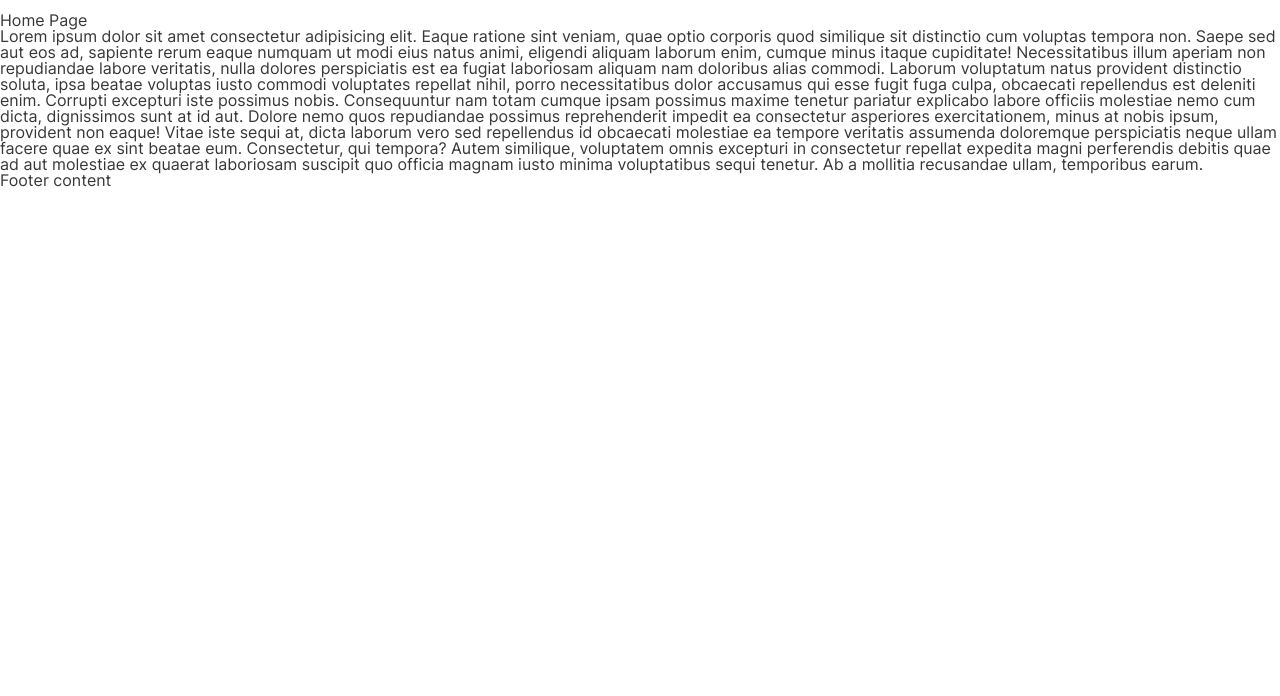
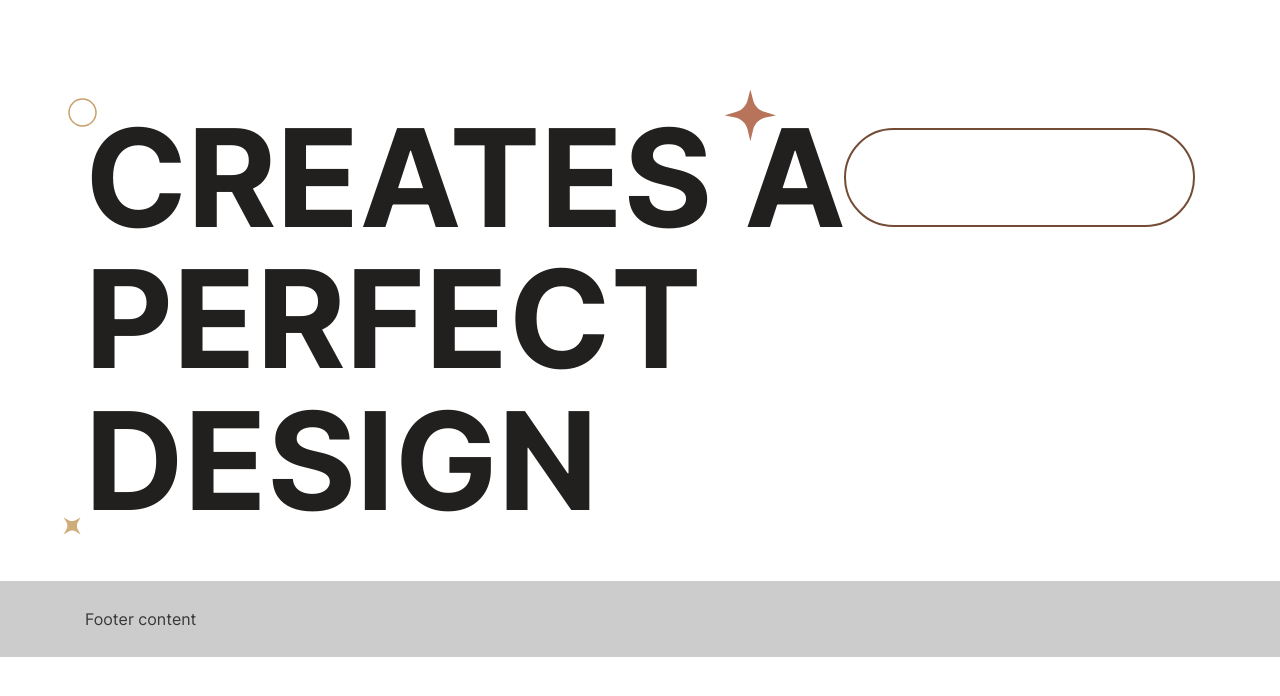
Before and after one commit to HoainamLe42/Project-no-13, a website: page index.html in a window 1280 px wide. Shown: the part 64-760 px from the top of the page. Drawn offline with Linux system fonts and the light colour scheme.

Commit message:
Làm phần slideshow

```diff
--- a/index.html
+++ b/index.html
@@ -44,34 +44,48 @@
             load("#header", "./template/header.html");
         </script>
         <!-- Main -->
-        <h1>Home Page</h1>
-        <p>
-            Lorem ipsum dolor sit amet consectetur adipisicing elit. Eaque
-            ratione sint veniam, quae optio corporis quod similique sit
-            distinctio cum voluptas tempora non. Saepe sed aut eos ad, sapiente
-            rerum eaque numquam ut modi eius natus animi, eligendi aliquam
-            laborum enim, cumque minus itaque cupiditate! Necessitatibus illum
-            aperiam non repudiandae labore veritatis, nulla dolores perspiciatis
-            est ea fugiat laboriosam aliquam nam doloribus alias commodi.
-            Laborum voluptatum natus provident distinctio soluta, ipsa beatae
-            voluptas iusto commodi voluptates repellat nihil, porro
-            necessitatibus dolor accusamus qui esse fugit fuga culpa, obcaecati
-            repellendus est deleniti enim. Corrupti excepturi iste possimus
-            nobis. Consequuntur nam totam cumque ipsam possimus maxime tenetur
-            pariatur explicabo labore officiis molestiae nemo cum dicta,
-            dignissimos sunt at id aut. Dolore nemo quos repudiandae possimus
-            reprehenderit impedit ea consectetur asperiores exercitationem,
-            minus at nobis ipsum, provident non eaque! Vitae iste sequi at,
-            dicta laborum vero sed repellendus id obcaecati molestiae ea tempore
-            veritatis assumenda doloremque perspiciatis neque ullam facere quae
-            ex sint beatae eum. Consectetur, qui tempora? Autem similique,
-            voluptatem omnis excepturi in consectetur repellat expedita magni
-            perferendis debitis quae ad aut molestiae ex quaerat laboriosam
-            suscipit quo officia magnam iusto minima voluptatibus sequi tenetur.
-            Ab a mollitia recusandae ullam, temporibus earum.
-        </p>
+        <div class="container home">
+            <div class="home__container">
+                <!-- Slideshow -->
+                <div class="slideshow">
+                    <div class="slideshow__inner">
+                        <h1 class="slideshow__heading">
+                            CREATES A PERFECT DESIGN
+                        </h1>
+                    </div>
+
+                    <img
+                        src="./assets/icons/decor.svg"
+                        alt=""
+                        class="slideshow__decor"
+                    />
+
+                    <img
+                        src="./assets/icons/decor-round.svg"
+                        alt=""
+                        class="slideshow__round"
+                    />
+
+                    <img
+                        src="./assets/icons/decor-star.svg"
+                        alt=""
+                        class="slideshow-star__small"
+                    />
+
+                    <img
+                        src="./assets/icons/decor-star-big.svg"
+                        alt=""
+                        class="slideshow-star__large"
+                    />
+                </div>
+            </div>
+        </div>
         <!-- Footer -->
-        <footer id="footer"></footer>
+        <footer
+            id="footer"
+            style="background: #ccc; padding: 30px 0"
+            class="footer"
+        ></footer>
         <script>
             load("#footer", "./template/footer.html");
         </script>
--- a/scss/base/_base.scss
+++ b/scss/base/_base.scss
@@ -20,6 +20,20 @@ body {
   background: #fff;
 }
 
+a,
+img,
+button,
+input,
+label,
+textarea,
+select {
+  padding: 0;
+  font-family: inherit;
+  color: inherit;
+  outline: none;
+  border: none;
+}
+
 button {
   outline: none;
   border: none;
--- a/scss/base/_grid.scss
+++ b/scss/base/_grid.scss
@@ -22,7 +22,7 @@ $gutters: (
   1: 0.25,
   2: 0.5,
   3: 1,
-     4: 1.5,
+  4: 1.5,
   5: 3,
 );
 
@@ -43,7 +43,7 @@ $gutters: (
 
 .container {
   @extend .container-fluid;
-  width: 1370px;
+  width: 1200px;
 }
 
 .row {
--- a/scss/components/_index.scss
+++ b/scss/components/_index.scss
@@ -1,2 +1,3 @@
 @forward "./buttons";
 @forward "./dropdown";
+@forward "./slideshow";
--- /dev/null
+++ b/scss/components/_slideshow.scss
@@ -0,0 +1,45 @@
+.slideshow {
+  position: relative;
+
+  &__inner {
+  }
+
+  &__heading {
+    font-size: 13.6rem;
+    font-weight: 700;
+    line-height: 104.412%;
+
+    color: #22201f;
+  }
+
+  &__decor {
+    position: absolute;
+    right: 0px;
+    top: 21px;
+  }
+
+  &__round {
+    position: absolute;
+    top: -9px;
+    left: -17px;
+  }
+
+  &-star {
+    &__small {
+      position: absolute;
+      left: -22px;
+      bottom: -4px;
+    }
+    &__large {
+      position: absolute;
+      top: -17px;
+      left: 640px;
+    }
+  }
+
+  &__box {
+    width: 351px;
+    height: 99px;
+    flex-shrink: 0;
+  }
+}
--- /dev/null
+++ b/scss/pages/_footer.scss
@@ -0,0 +1,3 @@
+.footer {
+  margin-top: 50px;
+}
--- /dev/null
+++ b/scss/pages/_home.scss
@@ -0,0 +1,7 @@
+@use "../abstracts";
+
+.home {
+  &__container {
+    margin-top: 95px;
+  }
+}
--- a/scss/pages/_index.scss
+++ b/scss/pages/_index.scss
@@ -0,0 +1,2 @@
+@forward "./home";
+@forward "./footer";
--- a/template/footer.html
+++ b/template/footer.html
@@ -1,3 +1,3 @@
-<div class="footer__inner">
+<div class="container">
     <h2>Footer content</h2>
 </div>
```
Also changed, not shown: assets/css/main.css, assets/icons/decor-round.svg (added), assets/icons/decor-star-big.svg (added), assets/icons/decor-star.svg (added), assets/icons/decor.svg (added), 1 other file.
